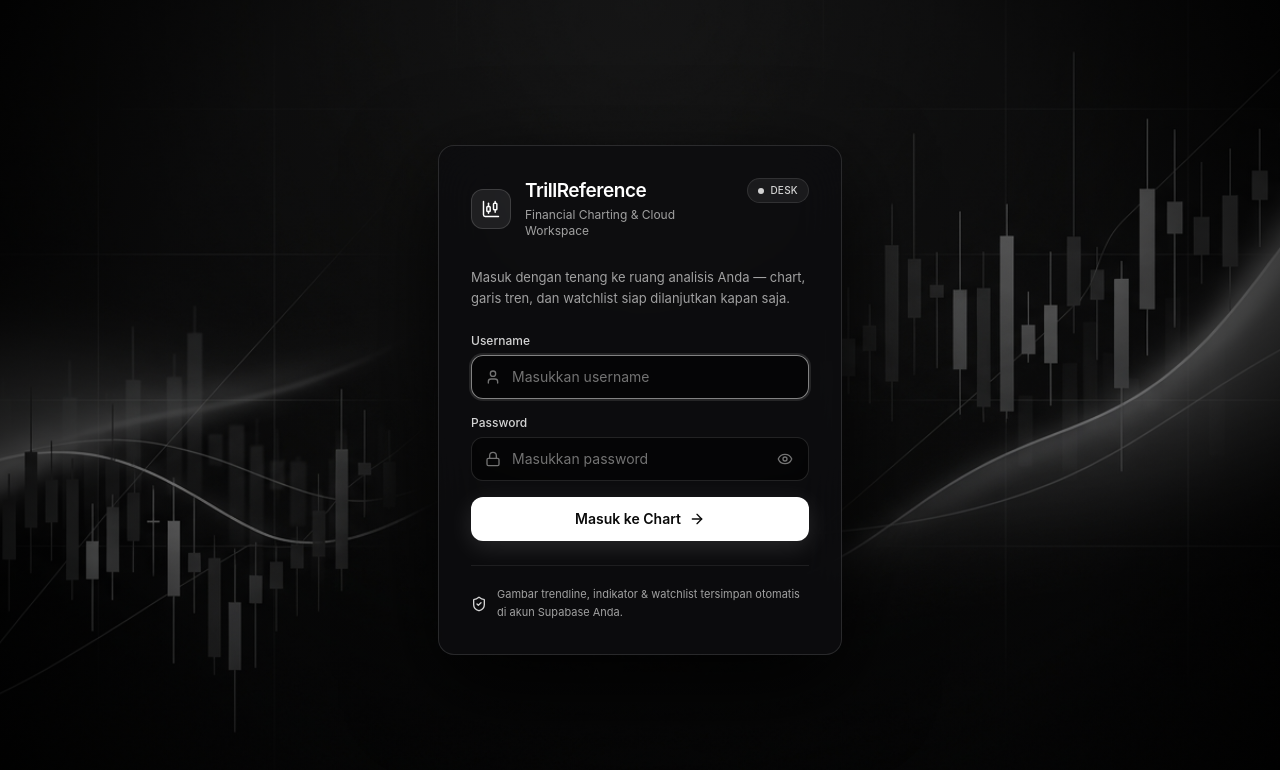
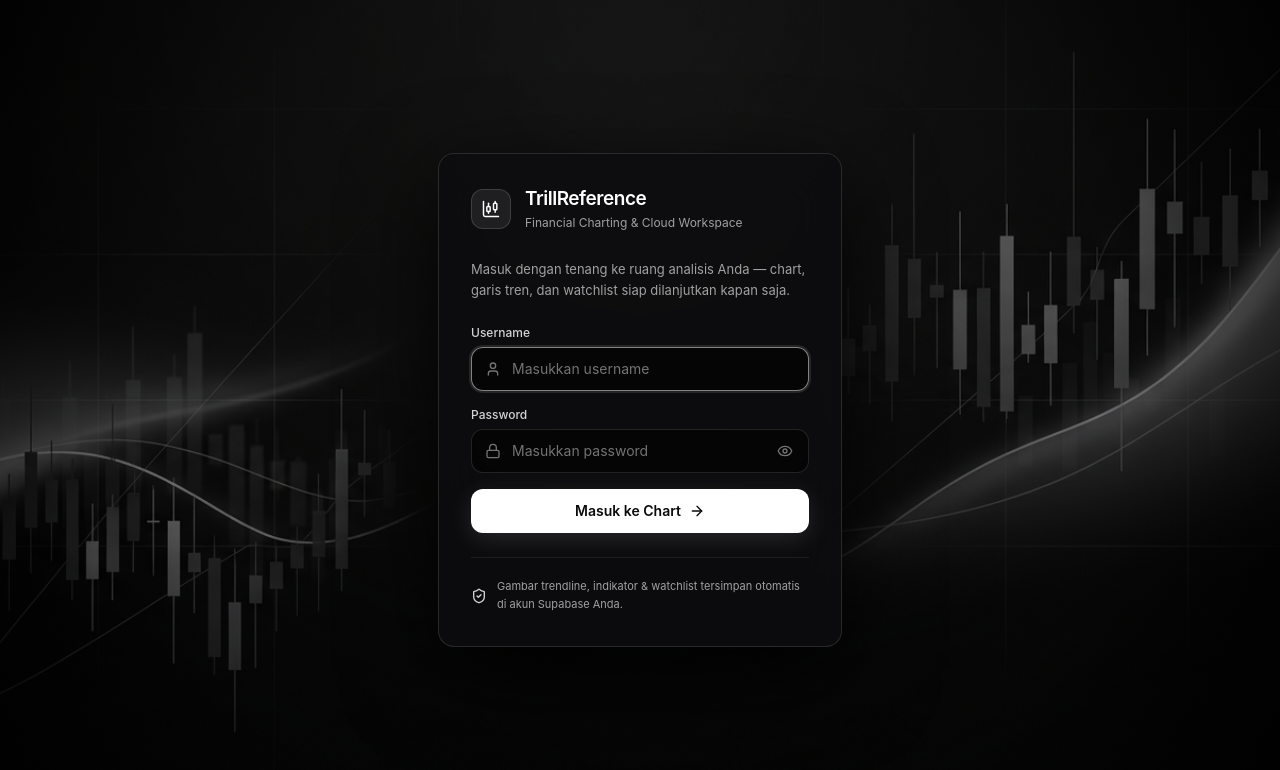
Before and after one commit to Bataakbar/TrillReference, a React (Vite) app: page / in a window 1280 px wide. Shown: the top 770 px of the page. Built offline with nearby package versions, Linux system fonts and the light colour scheme; no server answers.

Commit message:
style(login): remove decorative Desk badge

```diff
--- a/src/components/LoginPage.tsx
+++ b/src/components/LoginPage.tsx
@@ -83,8 +83,7 @@ export default function LoginPage({ onSuccess }: LoginPageProps) {
 
       {/* Relaxed monochrome niche-style login card */}
       <div className="relative w-full max-w-[404px] rounded-2xl bg-[#0d0d0f]/82 border border-white/[0.12] shadow-[0_28px_90px_rgba(0,0,0,0.85)] p-7 sm:p-8 backdrop-blur-xl">
-        <div className="flex items-start justify-between gap-3 mb-7">
-          <div className="flex items-center gap-3.5">
+        <div className="flex items-center gap-3.5 mb-7">
           <div className="w-10 h-10 rounded-xl bg-white/[0.08] border border-white/[0.14] flex items-center justify-center text-white shrink-0">
             <CandlestickChart className="w-5 h-5 stroke-[1.75]" />
           </div>
@@ -96,12 +95,6 @@ export default function LoginPage({ onSuccess }: LoginPageProps) {
               Financial Charting &amp; Cloud Workspace
             </p>
           </div>
-          </div>
-
-          <span className="inline-flex items-center gap-1.5 rounded-full bg-white/[0.06] border border-white/[0.1] px-2.5 py-1 text-[10px] font-medium tracking-wide text-neutral-300 uppercase shrink-0">
-            <span className="w-1.5 h-1.5 rounded-full bg-white/80" />
-            Desk
-          </span>
         </div>
 
         <p className="text-[13px] leading-relaxed text-neutral-400 mb-6">
```
Lines whose indentation alone changed are shown as unchanged.
